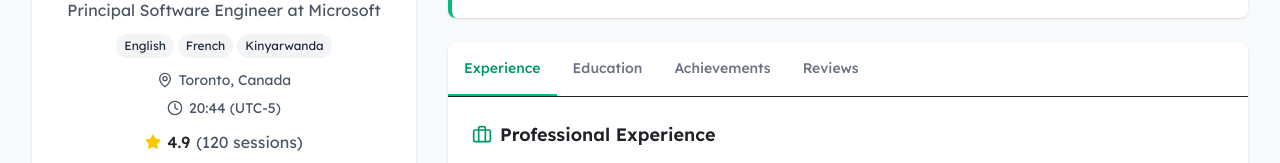
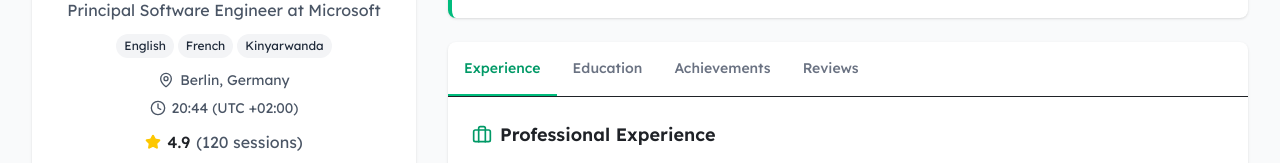
Before and after one commit to Hanki-C2U/hanki-web, a React (Vite) app: page /mentor/1 in a window 1280 px wide. Shown: the part 321-484 px from the top of the page. Built offline with nearby package versions, Linux system fonts and the light colour scheme.

Commit message:
fix: update timezone and location for mentor profiles to reflect accurate data

```diff
--- a/src/data/mockData.ts
+++ b/src/data/mockData.ts
@@ -313,7 +313,7 @@ export const mockMentors: MockMentor[] = [
       "BSc Computer Engineering, Carnegie Mellon",
     ],
     location: "Berlin, Germany",
-    timezone: "GMT+01:00",
+    timezone: "UTC +02:00",
     rating: 4.9,
     sessionCount: 48,
     availability: {
--- a/src/pages/EditMentorProfile.tsx
+++ b/src/pages/EditMentorProfile.tsx
@@ -97,7 +97,7 @@ const EditMentorProfile = () => {
       ],
     },
     location: "Berlin, Germany",
-    timezone: "GMT+01:00",
+    timezone: "UTC +02:00",
     linkedIn: "https://linkedin.com/in/denyspavlenko",
     website: "https://denys-portfolio.dev",
     availability: [
--- a/src/pages/MentorDashboard.tsx
+++ b/src/pages/MentorDashboard.tsx
@@ -221,7 +221,7 @@ const MentorDashboard = () => {
       ]
     },
     location: "Berlin, Germany",
-    timezone: "GMT+01:00",
+    timezone: "UTC +02:00",
     linkedIn: "https://linkedin.com/in/denyspavlenko",
     website: "https://denys-portfolio.dev",
     availability: [
--- a/src/pages/MentorDiscovery.tsx
+++ b/src/pages/MentorDiscovery.tsx
@@ -21,7 +21,7 @@ const MentorDiscovery = () => {
       name: "Emmanuel Ntagungira",
       expertise: "Software Engineering",
       specializations: ["AI/ML", "Cloud Computing", "System Design"],
-      location: "Toronto, Canada",
+      location: "Berlin, Germany",
       rating: 4.9,
       sessions: 120,
       bio: "15+ years in tech industry, currently Principal Engineer at Microsoft. Passionate about helping African youth break into tech.",
--- a/src/pages/MentorProfile.tsx
+++ b/src/pages/MentorProfile.tsx
@@ -43,8 +43,8 @@ const MentorProfile = () => {
     company: "Microsoft",
     expertise: "Software Engineering",
     specializations: ["AI/ML", "Cloud Computing", "System Design"],
-    location: "Toronto, Canada",
-    timezone: "UTC-5",
+    location: "Berlin, Germany",
+    timezone: "UTC +02:00",
     rating: 4.9,
     sessions: 120,
     yearsOfExperience: 15,
```
